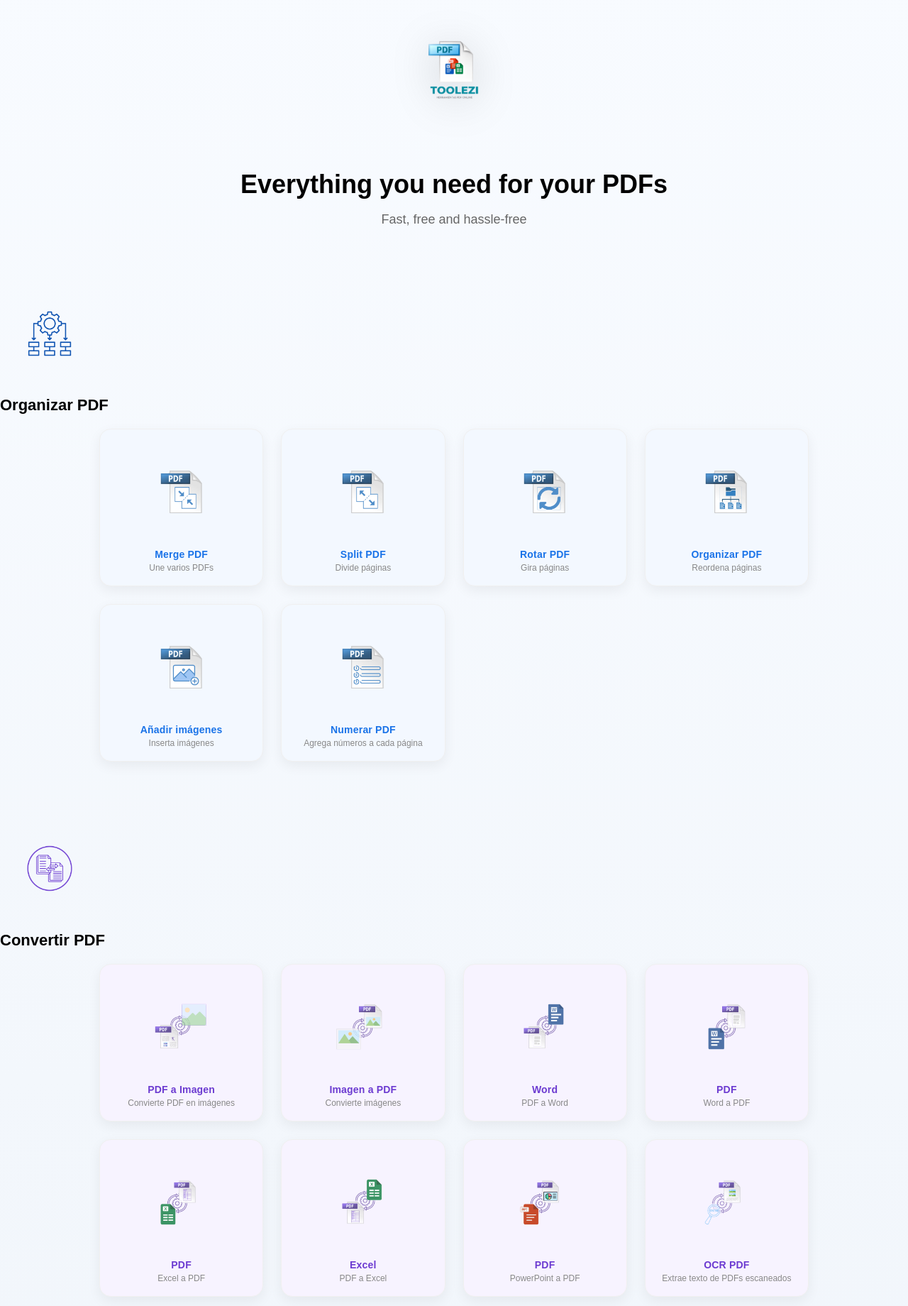
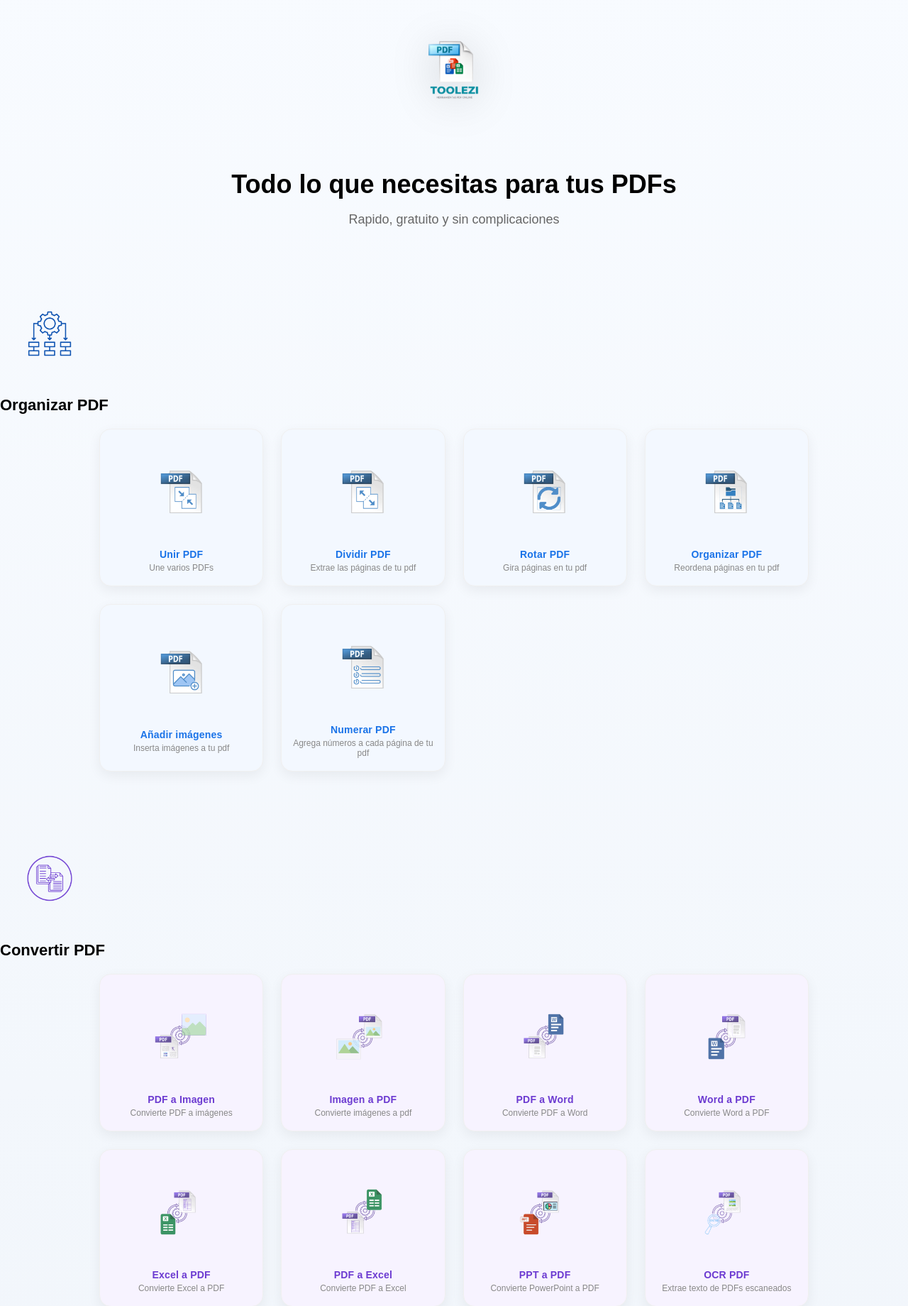
Before and after one commit to johansebas28/toolezi, a Flask app: page / in a window 1280 px wide. Shown: the part 92-1932 px from the top of the page at 71% size. Run offline with Flask 3, Linux system fonts and the light colour scheme.

Commit message:
todo en español

```diff
--- a/templates/index.html
+++ b/templates/index.html
@@ -39,8 +39,8 @@
         class="hero-logo"
       />
 
-      <h1>Everything you need for your PDFs</h1>
-      <p>Fast, free and hassle-free</p>
+      <h1>Todo lo que necesitas para tus PDFs</h1>
+      <p>Rapido, gratuito y sin complicaciones</p>
 
       <!--<button class="btn">Start now</button>-->
     </div>
@@ -62,7 +62,7 @@
             class="tool-icon"
           />
 
-          <h3>Merge PDF</h3>
+          <h3>Unir PDF</h3>
           <p>Une varios PDFs</p>
         </div>
 
@@ -71,8 +71,8 @@
             src="{{ url_for('static', filename='img/icons/split.png') }}"
             class="tool-icon"
           />
-          <h3>Split PDF</h3>
-          <p>Divide páginas</p>
+          <h3>Dividir PDF</h3>
+          <p>Extrae las páginas de tu pdf</p>
         </div>
 
         <div class="tool organizar" onclick="showTool('rotate')">
@@ -81,7 +81,7 @@
             class="tool-icon"
           />
           <h3>Rotar PDF</h3>
-          <p>Gira páginas</p>
+          <p>Gira páginas en tu pdf</p>
         </div>
 
         <div class="tool organizar" onclick="showTool('reorder')">
@@ -90,7 +90,7 @@
             class="tool-icon"
           />
           <h3>Organizar PDF</h3>
-          <p>Reordena páginas</p>
+          <p>Reordena páginas en tu pdf</p>
         </div>
 
         <div class="tool organizar" onclick="showTool('addimages')">
@@ -99,7 +99,7 @@
             class="tool-icon"
           />
           <h3>Añadir imágenes</h3>
-          <p>Inserta imágenes</p>
+          <p>Inserta imágenes a tu pdf</p>
         </div>
 
         <div class="tool organizar" onclick="showTool('number')">
@@ -108,7 +108,7 @@
             class="tool-icon"
           />
           <h3>Numerar PDF</h3>
-          <p>Agrega números a cada página</p>
+          <p>Agrega números a cada página de tu pdf</p>
         </div>
       </div>
     </div>
@@ -130,7 +130,7 @@
             class="tool-icon"
           />
           <h3>PDF a Imagen</h3>
-          <p>Convierte PDF en imágenes</p>
+          <p>Convierte PDF a imágenes</p>
         </div>
 
         <div class="tool convertir" onclick="showTool('img2pdf')">
@@ -139,7 +139,7 @@
             class="tool-icon"
           />
           <h3>Imagen a PDF</h3>
-          <p>Convierte imágenes</p>
+          <p>Convierte imágenes a pdf</p>
         </div>
 
         <div class="tool convertir" onclick="showTool('pdf2word')">
@@ -147,8 +147,8 @@
             src="{{ url_for('static', filename='img/icons/PDFword.png') }}"
             class="tool-icon"
           />
-          <h3>Word</h3>
-          <p>PDF a Word</p>
+          <h3>PDF a Word</h3>
+          <p>Convierte PDF a Word</p>
         </div>
 
         <div class="tool convertir" onclick="showTool('word2pdf')">
@@ -156,8 +156,8 @@
             src="{{ url_for('static', filename='img/icons/wordPDF.png') }}"
             class="tool-icon"
           />
-          <h3>PDF</h3>
-          <p>Word a PDF</p>
+          <h3>Word a PDF</h3>
+          <p>Convierte Word a PDF</p>
         </div>
 
         <div class="tool convertir" onclick="showTool('excel2pdf')">
@@ -165,8 +165,8 @@
             src="{{ url_for('static', filename='img/icons/ExcelPDF.png') }}"
             class="tool-icon"
           />
-          <h3>PDF</h3>
-          <p>Excel a PDF</p>
+          <h3>Excel a PDF</h3>
+          <p>Convierte Excel a PDF</p>
         </div>
 
         <div class="tool convertir" onclick="showTool('pdf2excel')">
@@ -174,8 +174,8 @@
             src="{{ url_for('static', filename='img/icons/PDFexcel.png') }}"
             class="tool-icon"
           />
-          <h3>Excel</h3>
-          <p>PDF a Excel</p>
+          <h3>PDF a Excel</h3>
+          <p>Convierte PDF a Excel</p>
         </div>
 
         <div class="tool convertir" onclick="showTool('ppt2pdf')">
@@ -183,8 +183,8 @@
             src="{{ url_for('static', filename='img/icons/pptPDF.png') }}"
             class="tool-icon"
           />
-          <h3>PDF</h3>
-          <p>PowerPoint a PDF</p>
+          <h3>PPT a PDF</h3>
+          <p>Convierte PowerPoint a PDF</p>
         </div>
 
         <div class="tool convertir" onclick="showTool('ocr')">
@@ -214,7 +214,7 @@
             class="tool-icon"
           />
           <h3>Comprimir PDF</h3>
-          <p>Reduce el tamaño</p>
+          <p>Reduce el tamaño del pdf</p>
         </div>
 
         <div class="tool optimizar" onclick="showTool('watermark')">
@@ -244,8 +244,8 @@
             src="{{ url_for('static', filename='img/icons/unlockPDF.png') }}"
             class="tool-icon"
           />
-          <h3>Unlock PDF</h3>
-          <p>Quita la contraseña</p>
+          <h3>Desbloquear PDF</h3>
+          <p>Quita la contraseña de tu pdf</p>
         </div>
 
         <div class="tool seguridad" onclick="showTool('protect')">
@@ -263,7 +263,7 @@
             class="tool-icon"
           />
           <h3>Firmar PDF</h3>
-          <p>Agrega tu firma al documento</p>
+          <p>Agrega tu firma al PDF</p>
         </div>
         <!--<div class="tool seguridad" onclick="showTool('sign_manual')">
           <img src="{{ url_for('static', filename='img/icons/.png') }}" class="tool-icon">
@@ -296,7 +296,7 @@
           </label>
         </div>
 
-        <button class="btn">Merge PDFs</button>
+        <button class="btn">Unir PDFs</button>
       </form>
     </div>
 
@@ -323,7 +323,7 @@
 
         <input type="hidden" name="pages" id="pagesInput" />
 
-        <button class="btn">Split PDF</button>
+        <button class="btn">Dividir PDF</button>
       </form>
 
       <div id="pages-container">
@@ -963,7 +963,7 @@
         <!-- ❌ icono cerrar -->
         <span class="close" onclick="closeFeedback()">&times;</span>
 
-        <h2>💬 Feedback</h2>
+        <h2>💬 Comentarios</h2>
 
         <iframe
           src="https://docs.google.com/forms/d/e/1FAIpQLSev9Qkk4ONbyxGnexjUN12vkJEbvz0VoZzOiinDFj59mR4ilw/viewform?usp=dialog"
@@ -986,10 +986,10 @@
 
         <div class="footer-donate">
           <button class="donate-btn" onclick="openDonateModal()">
-            ☕ Support this project
+            ☕ Apoya este proyecto
           </button>
           <p style="font-size:13px; color:#777;">
-            💡 Free tool — your support helps keep it running
+            💡 Herramienta Gratuita — Tu apoyo ayuda a que siga funcionando
           </p>
         </div>
 
@@ -1004,7 +1004,7 @@
     </div>
     <div id="donateModal" class="modal">
       <div class="modal-content">
-        <h2>☕ Support Toolezi</h2>
+        <h2>☕ Apoya Toolezi</h2>
 
         <p style="margin-bottom: 15px">
           This tool is free to use. If it helped you, consider supporting the
@@ -1016,7 +1016,7 @@
           <div class="donate-card">
             <h4>Nequi</h4>
             <img src="/static/img/metodos_de_pago/nequi_qr.png" width="120">
-            <p>Scan to donate or copy the number</p>
+            <p>Escanea para donar o copia el número</p>
             <button onclick="copyNequi()">📱 3023064471</button>
           </div>
 
@@ -1024,7 +1024,7 @@
           <div class="donate-card">
             <h4>PayPal</h4>
             <a href="https://paypal.me/toolezi" target="_blank">
-              💳 Donate with PayPal
+              💳 Dona con PayPal
             </a>
           </div>
         </div>
```
